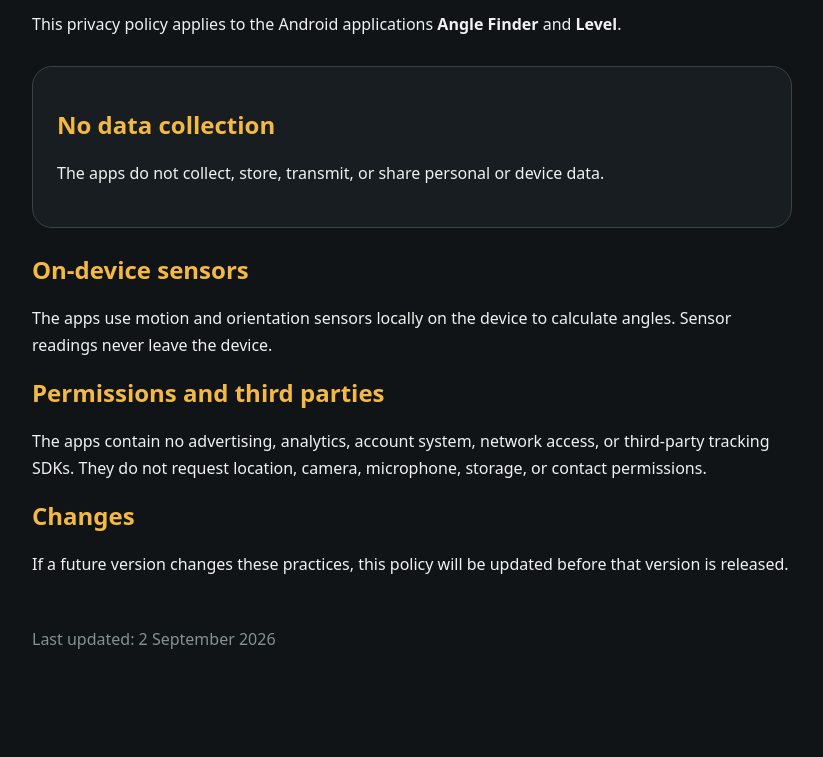
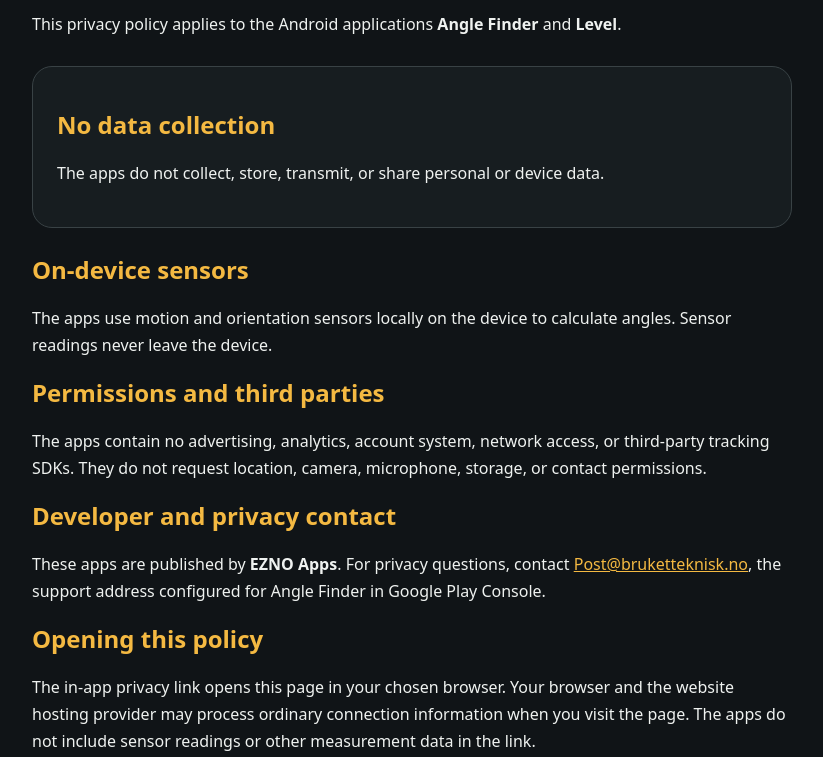
Before and after one commit to mortenbruket-max/app-privacy, a plain HTML site: page index.html in a window 1280 px wide. Shown: the part 195-952 px from the top of the page, without its empty margins (228-1051 px from the left). Before the commit the page ends 912 px from the top, so only its background shows below. Drawn offline with Linux system fonts and the light colour scheme.

Commit message:
Add privacy contact and explain external policy link for Angle Finder and Level

```diff
--- a/index.html
+++ b/index.html
@@ -10,7 +10,7 @@
     body{max-width:760px;margin:0 auto;padding:64px 24px;line-height:1.7}
     h1,h2{color:#f4b942;line-height:1.2}h1{font-size:clamp(2rem,6vw,3.5rem)}
     .card{background:#171d20;border:1px solid #394245;border-radius:20px;padding:24px;margin:28px 0}
-    footer{color:#859194;margin-top:48px}
+    footer{color:#859194;margin-top:48px}a{color:#f4b942}
   </style>
 </head>
 <body>
@@ -25,9 +25,13 @@
     <p>The apps use motion and orientation sensors locally on the device to calculate angles. Sensor readings never leave the device.</p>
     <h2>Permissions and third parties</h2>
     <p>The apps contain no advertising, analytics, account system, network access, or third-party tracking SDKs. They do not request location, camera, microphone, storage, or contact permissions.</p>
+    <h2>Developer and privacy contact</h2>
+    <p>These apps are published by <strong>EZNO Apps</strong>. For privacy questions, contact <a href="mailto:Post@bruketteknisk.no">Post@bruketteknisk.no</a>, the support address configured for Angle Finder in Google Play Console.</p>
+    <h2>Opening this policy</h2>
+    <p>The in-app privacy link opens this page in your chosen browser. Your browser and the website hosting provider may process ordinary connection information when you visit the page. The apps do not include sensor readings or other measurement data in the link.</p>
     <h2>Changes</h2>
     <p>If a future version changes these practices, this policy will be updated before that version is released.</p>
   </main>
-  <footer>Last updated: 2 September 2026</footer>
+  <footer>Last updated: 5 September 2026</footer>
 </body>
 </html>
```
